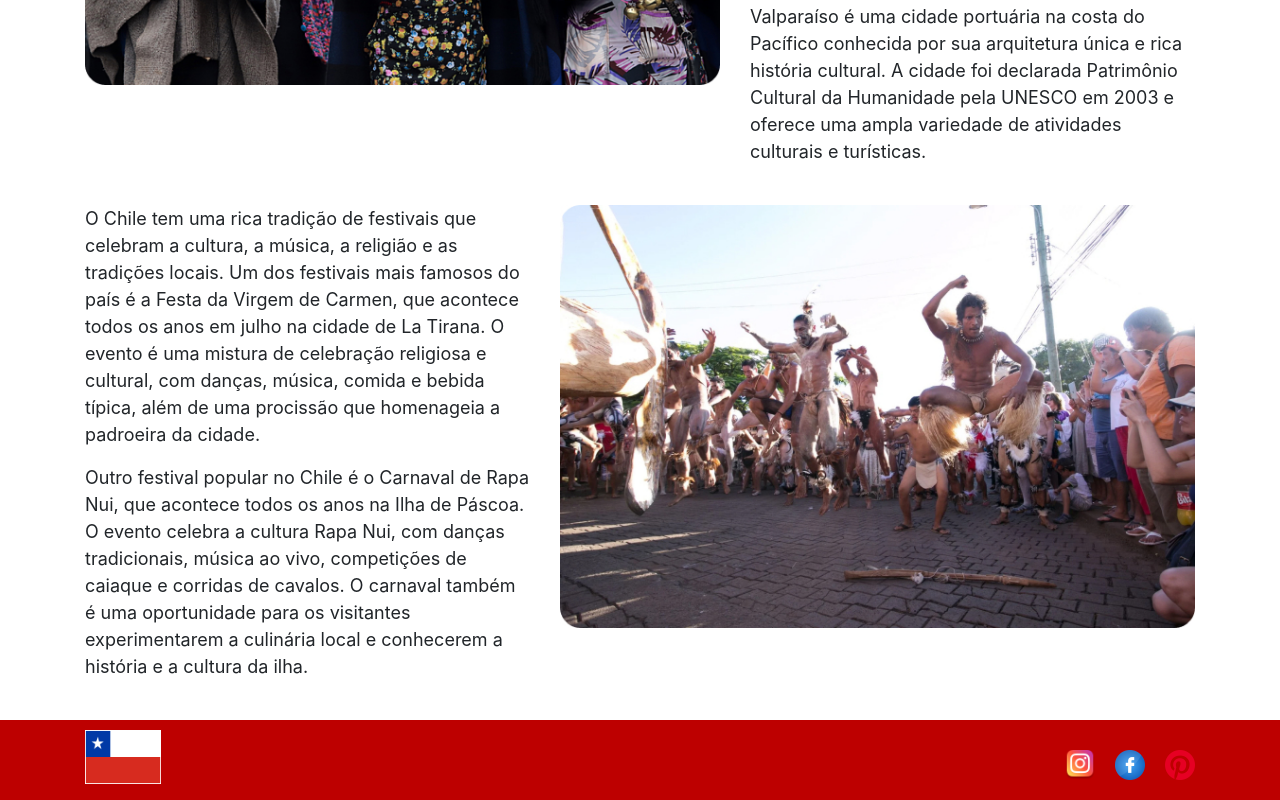
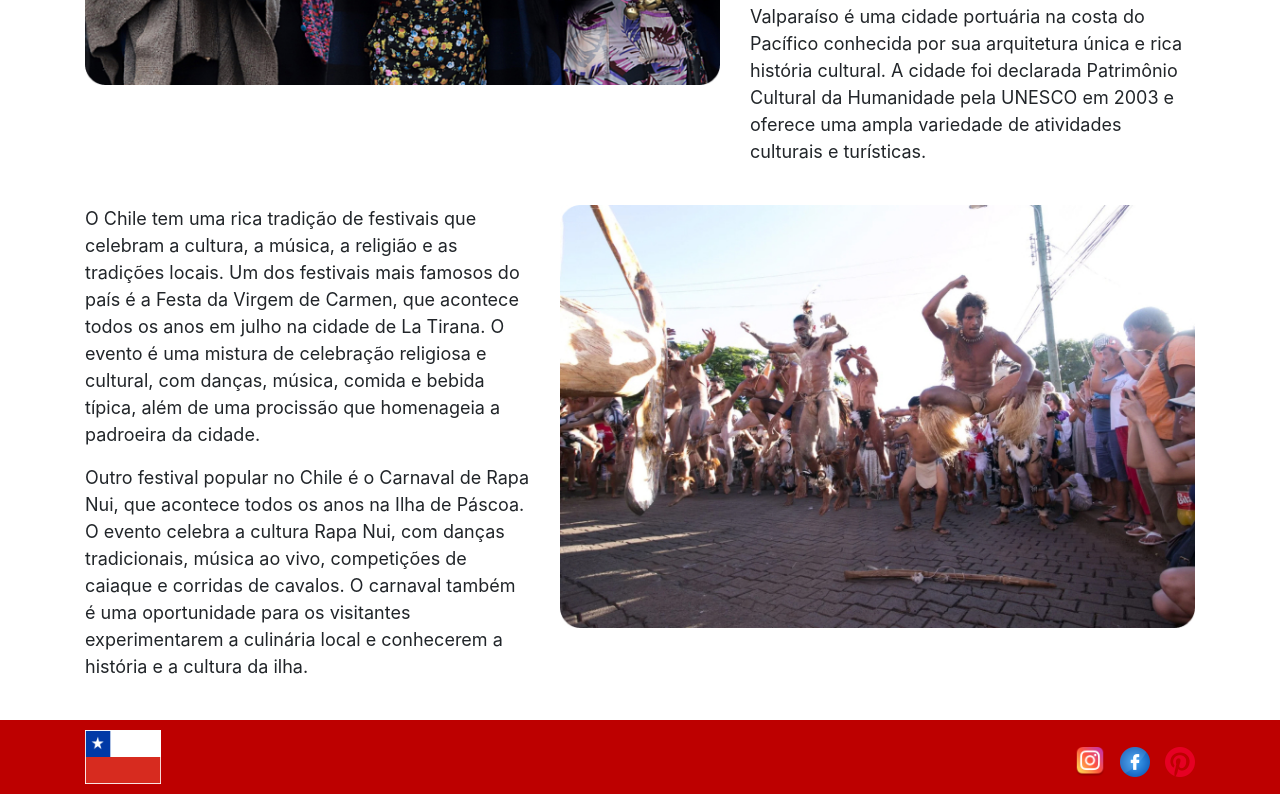
Before and after one commit to LorranFernandes/Projeto-Chile, a plain HTML site: page cultura.html in a window 1280 px wide. Shown: the part 1775-2575 px from the top of the page. Drawn offline with nearby package versions, Linux system fonts and the light colour scheme.

Commit message:
Update cultura.html

```diff
--- a/cultura.html
+++ b/cultura.html
@@ -108,19 +108,18 @@
       <footer class="mt-4 container-fluid" style="background-color: #BD0000; color: white;">
     <div class="container">
         <div class="row align-items-center">
-        <div class="col-1 mb-3">
-          <img src="bandeira.png" alt="bandeira do chile" style="width: 76px; height: 54px; margin-top: 10px;">
+            <div class="col-lg-1 col-md-2">
+                <img src="bandeira.png" alt="bandeira do chile" style="width: 76px; height: 54px; margin-top: 10px;margin-bottom: 10px;">
             </div>
-        <div class="col-8"></div>
-        <div class="col-3 text-right footer-icons">
+            <div class="col-lg-11 col-md-10 text-right footer-icons">
                 <a href="https://www.instagram.com" target="_blank" rel="noopener noreferrer">
-            <img class="img-fluid" src="instagram 1.png" alt="Instagram" style="width: 30px; height: 30px; margin-top: 10px; margin-left: 10px;">
+                    <img src="instagram 1.png" alt="Instagram" class="img-fluid" style="width: 30px; height: 30px; margin-top: 10px; margin-left: 5px;">
                 </a>
                 <a href="https://www.facebook.com" target="_blank" rel="noopener noreferrer">
-            <img class="img-fluid" src="facebook 1.png" alt="Facebook" style="width: 30px; height: 30px; margin-top: 10px; margin-left: 10px;">
+                    <img src="facebook 1.png" alt="Facebook" class="img-fluid" style="width: 30px; height: 30px; margin-top: 10px; margin-left: 5px;">
                 </a>
                 <a href="https://www.pinterest.com" target="_blank" rel="noopener noreferrer">
-            <img class="img-fluid" src="pinterest 1.png" alt="Pinterest" style="width: 30px; height: 30px; margin-top: 10px; margin-left: 10px;">
+                    <img src="pinterest 1.png" alt="Pinterest" class="img-fluid" style="width: 30px; height: 30px; margin-top: 10px; margin-left: 5px;">
                 </a>
             </div>
         </div>
```
Lines whose indentation alone changed are shown as unchanged.
